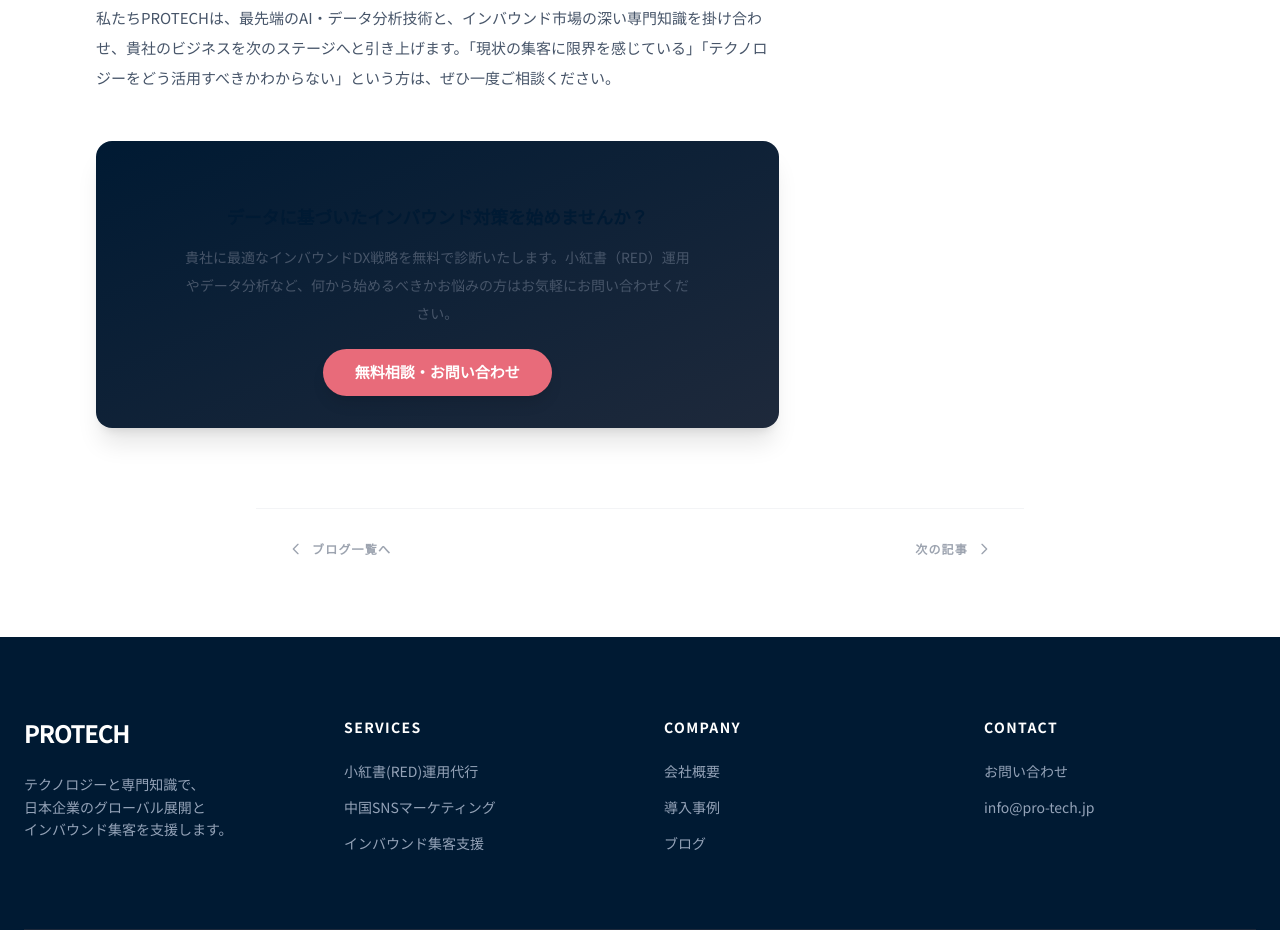
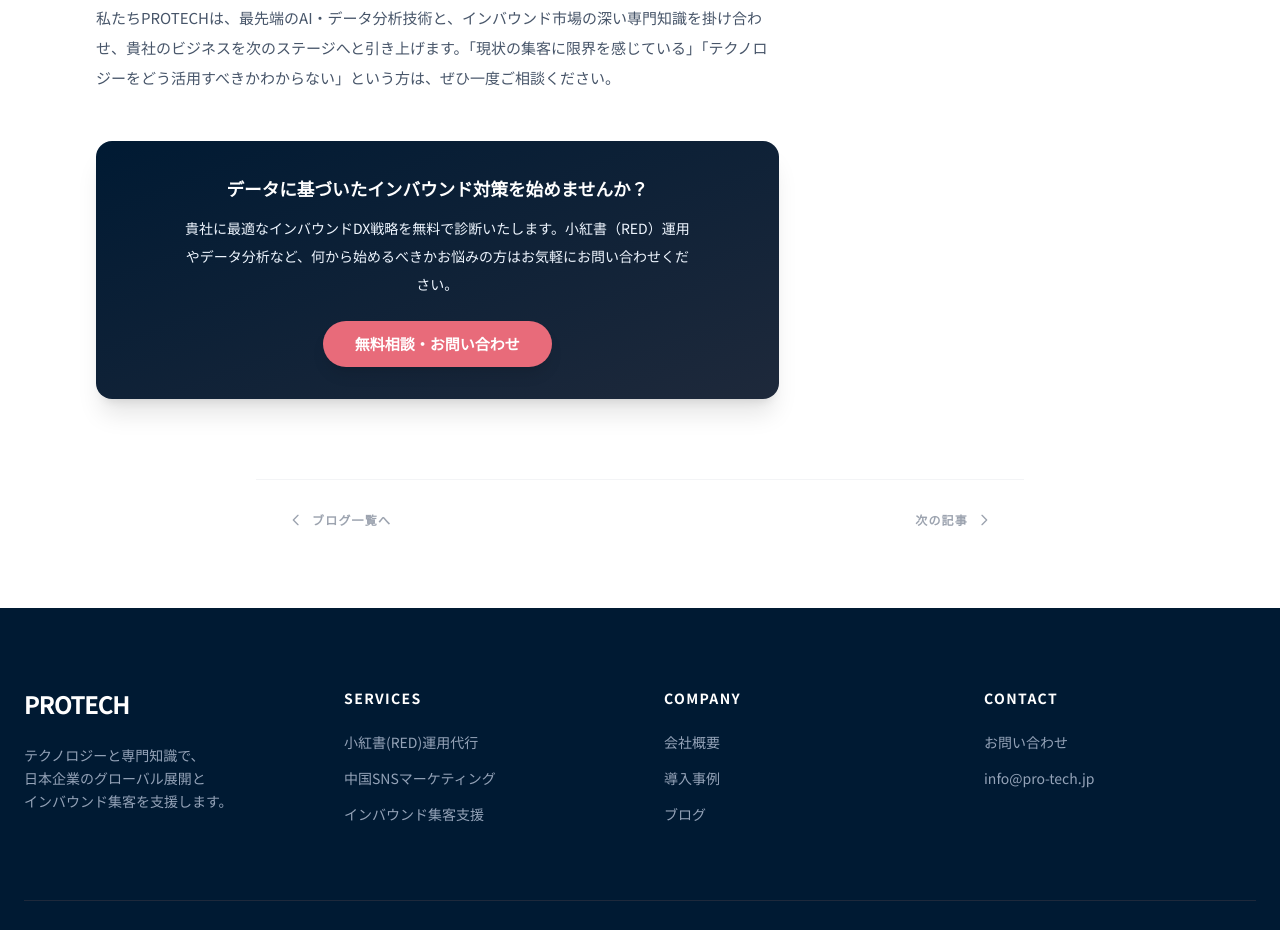
Before and after one commit to TKshiro/protech-website, a website: page frontend/blog/inbound-data-ai-dx-2026.html in a window 1280 px wide. Shown: the part 5537-6467 px from the top of the page. Drawn offline with nearby package versions, Linux system fonts and the light colour scheme.

Commit message:
style: fix CTA text color visibility in blog post

```diff
--- a/frontend/blog/inbound-data-ai-dx-2026.html
+++ b/frontend/blog/inbound-data-ai-dx-2026.html
@@ -229,10 +229,10 @@
                     <p>私たちPROTECHは、最先端のAI・データ分析技術と、インバウンド市場の深い専門知識を掛け合わせ、貴社のビジネスを次のステージへと引き上げます。「現状の集客に限界を感じている」「テクノロジーをどう活用すべきかわからない」という方は、ぜひ一度ご相談ください。</p>
 
                     <!-- CTA -->
-                    <div class="mt-12 bg-gradient-to-br from-tech-blue to-slate-800 rounded-2xl p-8 text-center text-white shadow-xl relative overflow-hidden">
+                    <div class="mt-12 bg-gradient-to-br from-tech-blue to-slate-800 rounded-2xl p-8 text-center shadow-xl relative overflow-hidden">
                         <div class="relative z-10">
-                            <h3 class="text-xl md:text-2xl font-bold mb-4">データに基づいたインバウンド対策を始めませんか？</h3>
-                            <p class="text-blue-100 text-sm mb-6 max-w-lg mx-auto">
+                            <h3 class="!text-white text-xl md:text-2xl font-bold mb-4 !mt-0 !border-0 pb-0">データに基づいたインバウンド対策を始めませんか？</h3>
+                            <p class="!text-blue-50 text-sm mb-6 max-w-lg mx-auto">
                                 貴社に最適なインバウンドDX戦略を無料で診断いたします。小紅書（RED）運用やデータ分析など、何から始めるべきかお悩みの方はお気軽にお問い合わせください。
                             </p>
                             <a href="../contact.html" class="inline-block bg-coral hover:bg-red-500 text-white font-bold py-3 px-8 rounded-full transition-transform hover:-translate-y-1 shadow-lg">
```
